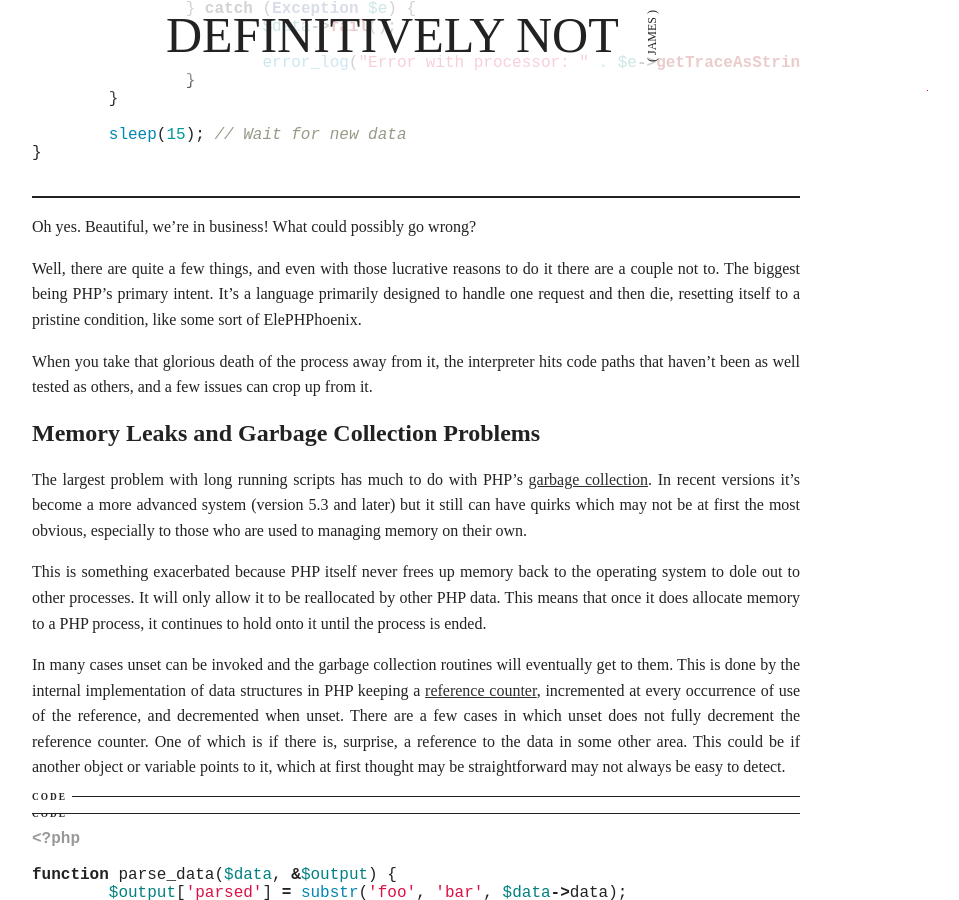
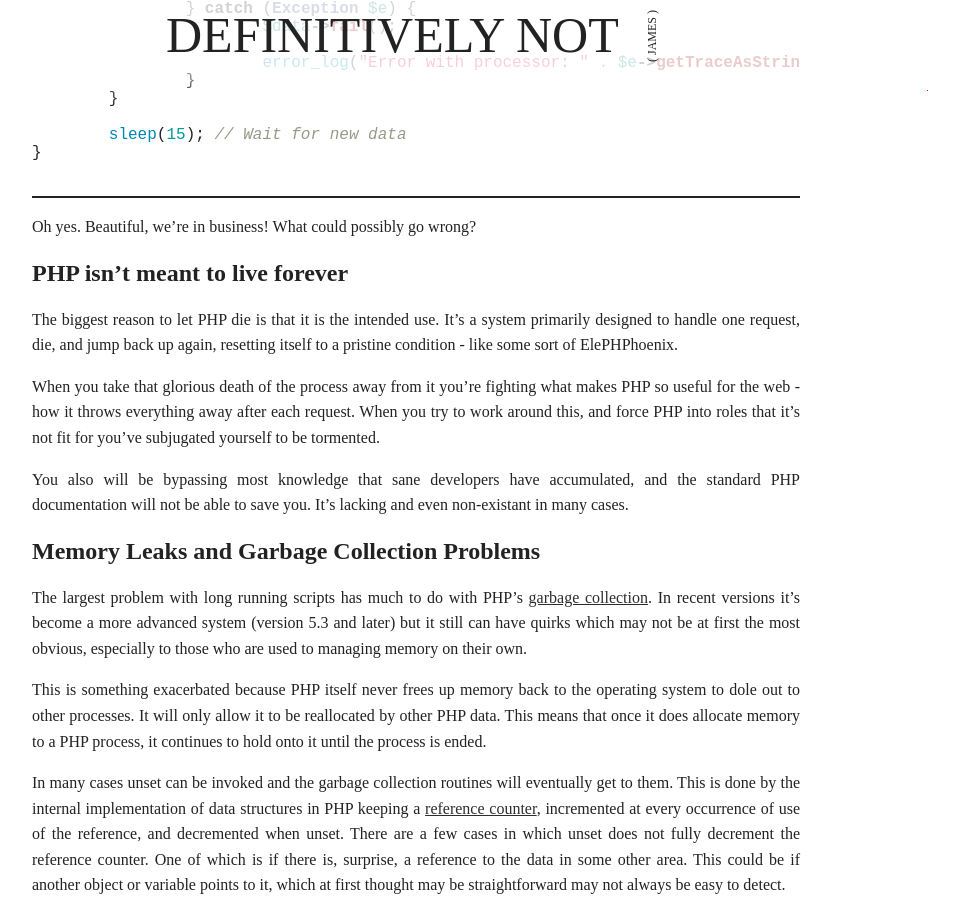
Before and after one commit to imnotjames/imnotjames.github.io, a Jekyll site: the page built from _posts/2014-06-18-the-problems-with-long-running-php.md, in a window 1280 px wide and 900 px high, scrolled down 522 px. Shown: the whole window, without its empty margins (224-1183 px from the left). Built offline with Jekyll 4.4.1, drawn with Linux system fonts in a browser that asks for light colours; some web fonts are replaced; Markdown is read by kramdown in place of the engine named in the settings; comment, search, counter and statistics services are not loaded.

Commit message:
make a paragraph about PHP's intent into a section

```diff
--- a/_posts/2014-06-18-the-problems-with-long-running-php.md
+++ b/_posts/2014-06-18-the-problems-with-long-running-php.md
@@ -41,15 +41,20 @@
 
 Oh yes.  Beautiful, we're in business!  What could possibly go wrong?
 
-Well, there are quite a few things, and even with those lucrative reasons to
-do it there are a couple not to.  The biggest being PHP's primary intent.  It's
-a language primarily designed to handle one request and then die, resetting
-itself to a pristine condition, like some sort of ElePHPhoenix.
+## PHP isn't meant to live forever
 
-When you take that glorious death of the process away from it, the interpreter
-hits code paths that haven't been as well tested as others, and a few issues
-can crop up from it.
+The biggest reason to let PHP die is that it is the intended use.  It's a
+system primarily designed to handle one request, die, and jump back up again,
+resetting itself to a pristine condition - like some sort of ElePHPhoenix.
 
+When you take that glorious death of the process away from it you're fighting
+what makes PHP so useful for the web - how it throws everything away after
+each request.  When you try to work around this, and force PHP into roles
+that it's not fit for you've subjugated yourself to be tormented.
+
+You also will be bypassing most knowledge that sane developers have
+accumulated, and the standard PHP documentation will not be able to save you.
+It's lacking and even non-existant in many cases.
 
 ## Memory Leaks and Garbage Collection Problems
 
```
